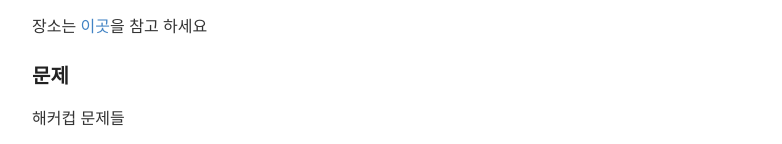
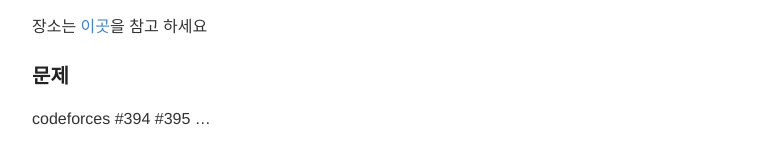
Before and after one commit to seirion/aaa, a Jekyll site: the page built from _posts/2017-02-09-meeting-071.md, in a window 1280 px wide. Shown: the part 326-470 px from the top of the page, without its empty margins (248-1030 px from the left). Built offline with Jekyll 4.4.1, drawn with Linux system fonts in a browser that asks for light colours; comment, search, counter and statistics services are not loaded; some of the changed text lies outside the part shown.

Commit message:
Update 2017-02-09-meeting-071.md

```diff
--- a/_posts/2017-02-09-meeting-071.md
+++ b/_posts/2017-02-09-meeting-071.md
@@ -15,7 +15,13 @@ date:   2017-01-19 00:00:00
 
 ### 문제
 
-해커컵 문제들
+codeforces #394 #395 ...
+
+http://codeforces.com/contest/761/problem/C
+http://codeforces.com/contest/761/problem/D
+http://codeforces.com/contest/764/problem/C
+http://codeforces.com/contest/764/problem/D
+
 
 ## 사진
 ![사진](https://aaa.bbb.ccc)
```
